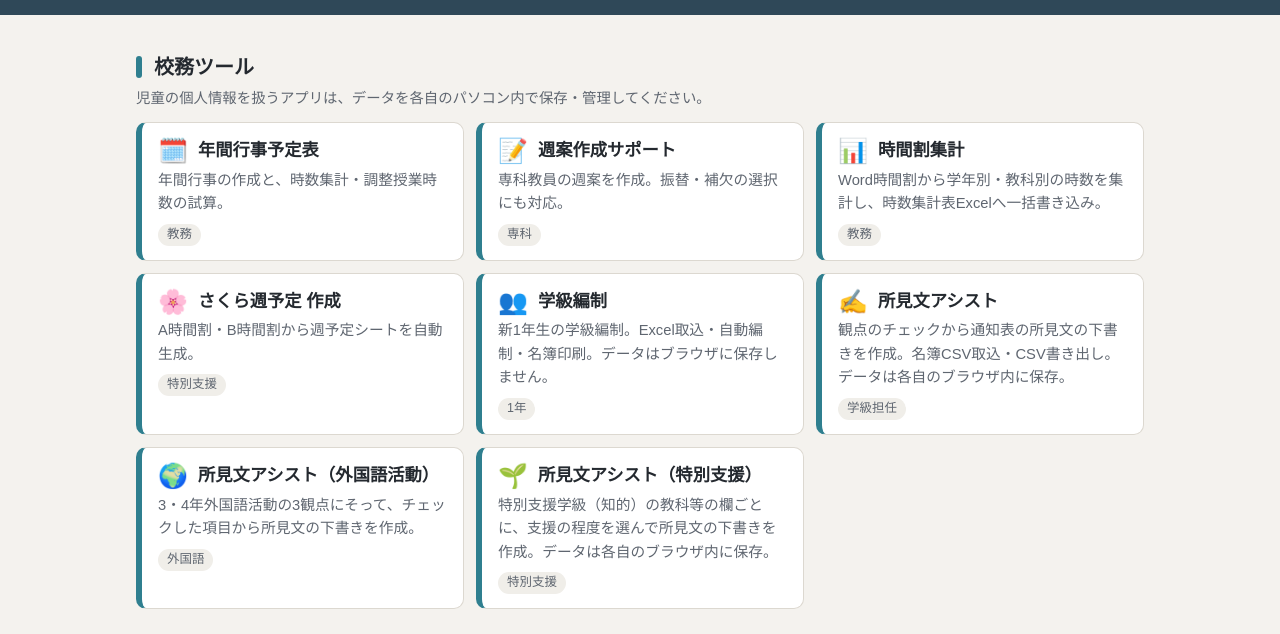
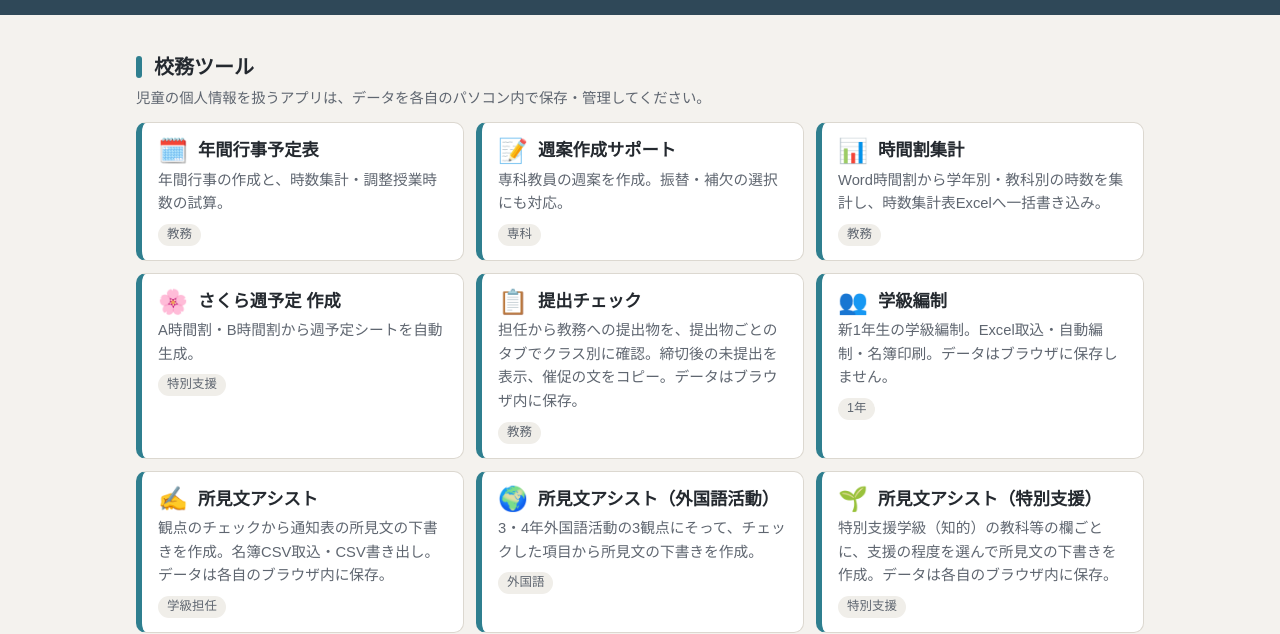
Before and after one commit to siro9ma29/kyoin-portal, a plain HTML site: page index.html in a window 1280 px wide. Shown: the part 102-736 px from the top of the page. Drawn offline with Linux system fonts and the light colour scheme.

Commit message:
提出チェックアプリを校務ツールに追加
Co-Authored-By: Claude Opus 5.5 <noreply@anthropic.com>
Claude-Session: https://claude.ai/code/session_0162yXPGDzQhcgT7NmeveGW5

```diff
--- a/index.html
+++ b/index.html
@@ -120,6 +120,7 @@ const KOUMU = [
   { icon: "📝", name: "週案作成サポート",     desc: "専科教員の週案を作成。振替・補欠の選択にも対応。", url: "https://syuan-build.vercel.app/",          tags: ["専科"] },
   { icon: "📊", name: "時間割集計",           desc: "Word時間割から学年別・教科別の時数を集計し、時数集計表Excelへ一括書き込み。", url: "https://jisu-syukei.vercel.app/", tags: ["教務"] },
   { icon: "🌸", name: "さくら週予定 作成",     desc: "A時間割・B時間割から週予定シートを自動生成。",    url: "https://sakura-week.vercel.app/", tags: ["特別支援"] },
+  { icon: "📋", name: "提出チェック",         desc: "担任から教務への提出物を、提出物ごとのタブでクラス別に確認。締切後の未提出を表示、催促の文をコピー。データはブラウザ内に保存。", url: "https://teishutsu-check.vercel.app/", tags: ["教務"] },
   { icon: "👥", name: "学級編制",             desc: "新1年生の学級編制。Excel取込・自動編制・名簿印刷。データはブラウザに保存しません。", url: "https://siro9ma29.github.io/gakkyu-hensei/", tags: ["1年"] },
   { icon: "✍️", name: "所見文アシスト",       desc: "観点のチェックから通知表の所見文の下書きを作成。名簿CSV取込・CSV書き出し。データは各自のブラウザ内に保存。", url: "https://siro9ma29.github.io/shoken-assist/", tags: ["学級担任"] },
   { icon: "🌍", name: "所見文アシスト（外国語活動）", desc: "3・4年外国語活動の3観点にそって、チェックした項目から所見文の下書きを作成。", url: "https://siro9ma29.github.io/shoken-assist/fl/", tags: ["外国語"] },
```
